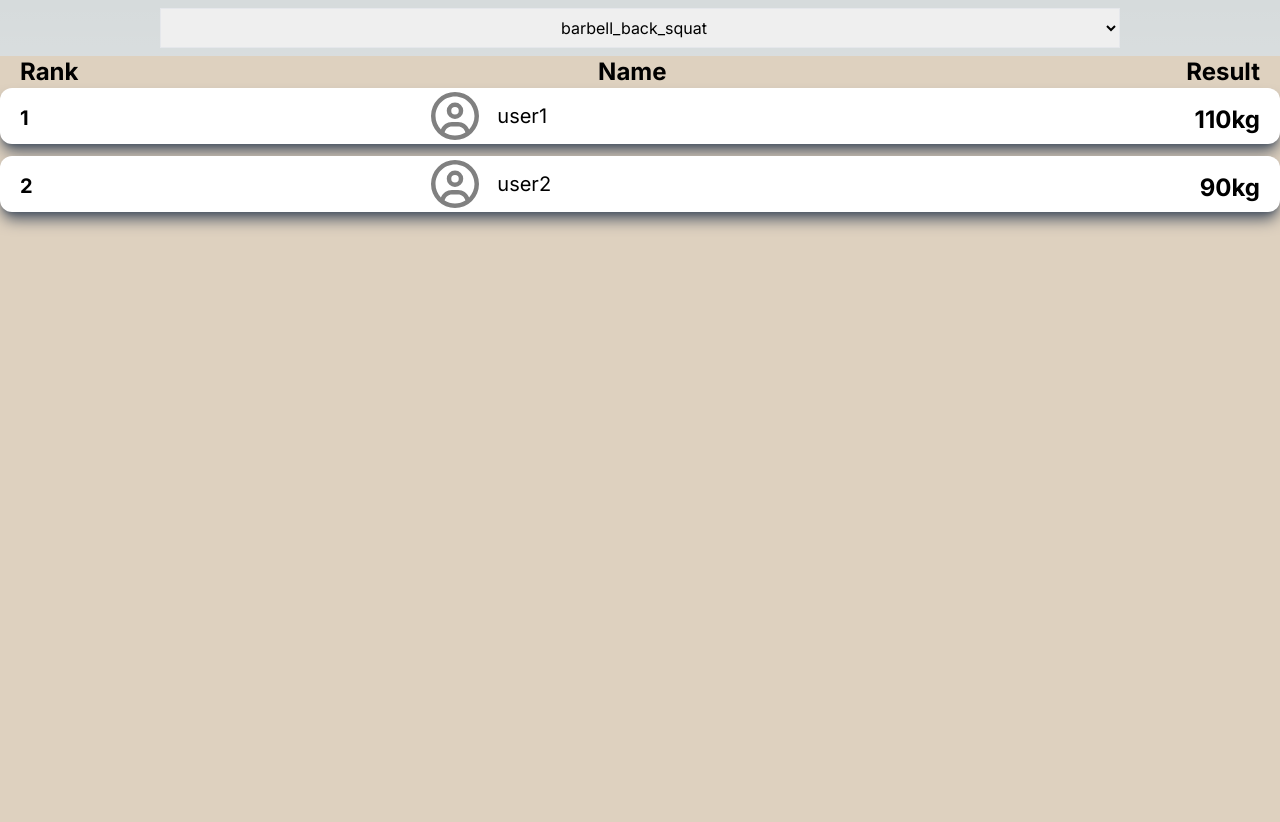
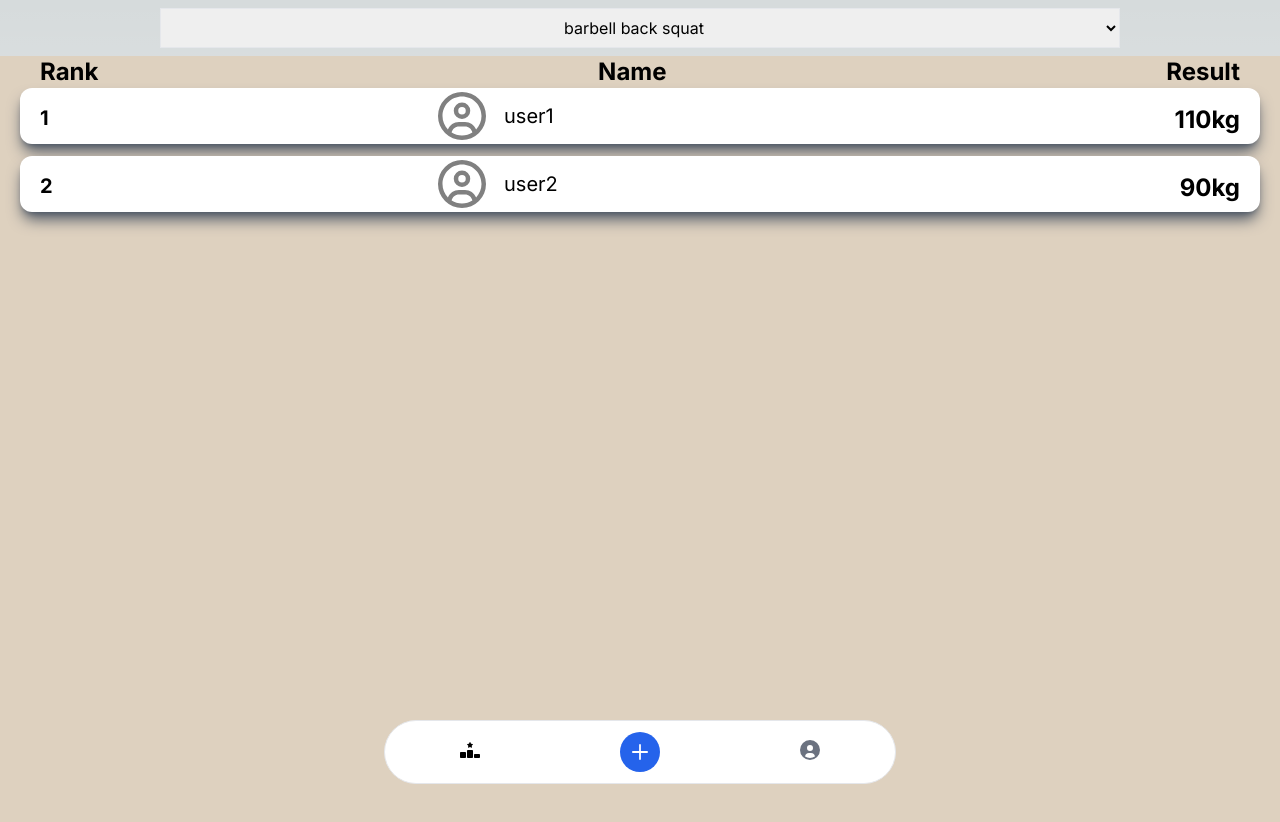
Before and after one commit to Ianshaw93/fitnessLeaderboard, a Next.js app: page / in a window 1280 px wide. Shown: the top 822 px of the page. Built offline with nearby package versions, Linux system fonts and the light colour scheme.

Commit message:
added initial navbar and added margin to leaderboard cards

```diff
--- a/app/components/Leaderboard.jsx
+++ b/app/components/Leaderboard.jsx
@@ -6,7 +6,7 @@ const dummyLeaderboard = [
     {
     "id": "0000",
     "name": "user1",
-    "personal_records": { // should be accessible in both lbs and kgs
+    "personal_records": {
         "barbell_back_squat": 110,
         "barbell_chest_press": 80,
         "barbell_power_clean": 80
@@ -29,7 +29,7 @@ export default function Leaderboard() {
 
 
     const categoryDropdownContent = recordCategories.map((item) => {
-        return <option key={item} value={item}>{item}</option>
+        return <option key={item} value={item}>{item.split('_').join(' ')}</option>
     })
 
     const categoryDropdown = (
@@ -50,6 +50,19 @@ export default function Leaderboard() {
         setSelectedCategory(event.target.value)
     }
 
+    let sortedLeaderboard = [...dummyLeaderboard].sort((a, b) => {
+        const aValue = a.personal_records[selectedCategory];
+        const bValue = b.personal_records[selectedCategory];
+
+        // If aValue is null or undefined, always move it down
+        // If bValue is null or undefined, always move it down unless aValue is also null or undefined
+        if (aValue === null || aValue === undefined) return 1;
+        if (bValue === null || bValue === undefined) return -1;
+
+        // If neither value is null or undefined, compare as normal
+        return bValue - aValue;
+      });
+
 // need to change on dropdown between pr's
     return (
       <>
@@ -59,18 +72,18 @@ export default function Leaderboard() {
       <div  className="min-h-screen bg-[#DED1BF]">
         {/* Title  move to own component or function above*/}
         <div className='grid-cols-3 flex justify-between max-w-full text-2xl font-bold'>
-            <div className='col-span-1 col-start-1 mx-5'>
+            <div className='col-span-1 col-start-1 mx-10'>
                 Rank
             </div>
             <div className='col-span-1 col-start-2 text-left'>
                 Name
             </div>
-            <div className='mx-5'>
+            <div className='mx-10'>
                 Result
             </div>
         </div>
         <ul>
-            {dummyLeaderboard.map((item, index) => {
+            {sortedLeaderboard.map((item, index) => {
                 return (
                     <>
                     <li>
--- a/app/components/LeaderboardCard.jsx
+++ b/app/components/LeaderboardCard.jsx
@@ -6,7 +6,7 @@ export default function LeaderboardCard({rank=1, name='Ian Shaw', weightLifted_k
     // rank, athlete (image + name); result
     return (
       <>
-      <div className="rounded-xl bg-white px-5 py-1 mb-3 shadow-lg shadow-gray-600 grid grid-cols-3 mx-auto max-w-full">
+      <div className="rounded-xl bg-white px-5 py-1 mb-3 shadow-lg shadow-gray-600 grid grid-cols-3 mx-5 max-w-full">
 
       {/* name bolder full width */}
       <div className="col-span-1 mt-3 text-xl capitalize font-bold">
--- /dev/null
+++ b/app/components/Navbar.jsx
@@ -0,0 +1,74 @@
+import { FontAwesomeIcon } from '@fortawesome/react-fontawesome'
+import React from 'react'
+import { faDumbbell } from '@fortawesome/free-solid-svg-icons'
+
+export default function Navbar() {
+    // make bottom of page navbar
+    {/* <FontAwesomeIcon icon={faDumbbell} /> */}
+    return (
+      <>
+
+<div class="fixed z-50 w-full h-16 max-w-lg -translate-x-1/2 bg-white border border-gray-200 rounded-full bottom-4 left-1/2 dark:bg-gray-700 dark:border-gray-600">
+    <div class="grid h-full max-w-lg grid-cols-3 mx-auto">
+        <button data-tooltip-target="tooltip-home" type="button" class="inline-flex flex-col items-center justify-center px-5 rounded-l-full hover:bg-gray-50 dark:hover:bg-gray-800 group">
+            <svg class="w-5 h-5 mb-1 text-gray-500 dark:text-gray-400 group-hover:text-blue-600 dark:group-hover:text-blue-500" xmlns="http://www.w3.org/2000/svg" height="1em" viewBox="0 0 640 512">
+            {/* <svg class="w-5 h-5 mb-1 text-gray-500 dark:text-gray-400 group-hover:text-blue-600 dark:group-hover:text-blue-500" aria-hidden="true" xmlns="http://www.w3.org/2000/svg" fill="currentColor" viewBox="0 0 20 20"> */}
+                <path d="M353.8 54.1L330.2 6.3c-3.9-8.3-16.1-8.6-20.4 0L286.2 54.1l-52.3 7.5c-9.3 1.4-13.3 12.9-6.4 19.8l38 37-9 52.1c-1.4 9.3 8.2 16.5 16.8 12.2l46.9-24.8 46.6 24.4c8.6 4.3 18.3-2.9 16.8-12.2l-9-52.1 38-36.6c6.8-6.8 2.9-18.3-6.4-19.8l-52.3-7.5zM256 256c-17.7 0-32 14.3-32 32V480c0 17.7 14.3 32 32 32H384c17.7 0 32-14.3 32-32V288c0-17.7-14.3-32-32-32H256zM32 320c-17.7 0-32 14.3-32 32V480c0 17.7 14.3 32 32 32H160c17.7 0 32-14.3 32-32V352c0-17.7-14.3-32-32-32H32zm416 96v64c0 17.7 14.3 32 32 32H608c17.7 0 32-14.3 32-32V416c0-17.7-14.3-32-32-32H480c-17.7 0-32 14.3-32 32z"/>
+            </svg>
+                {/* <path d="m19.707 9.293-2-2-7-7a1 1 0 0 0-1.414 0l-7 7-2 2a1 1 0 0 0 1.414 1.414L2 10.414V18a2 2 0 0 0 2 2h3a1 1 0 0 0 1-1v-4a1 1 0 0 1 1-1h2a1 1 0 0 1 1 1v4a1 1 0 0 0 1 1h3a2 2 0 0 0 2-2v-7.586l.293.293a1 1 0 0 0 1.414-1.414Z"/>
+            </svg> */}
+            <span class="sr-only">Home</span>
+        </button>
+        <div id="tooltip-home" role="tooltip" class="absolute z-10 invisible inline-block px-3 py-2 text-sm font-medium text-white transition-opacity duration-300 bg-gray-900 rounded-lg shadow-sm opacity-0 tooltip dark:bg-gray-700">
+            Home
+            <div class="tooltip-arrow" data-popper-arrow></div>
+        </div>
+        {/* <button data-tooltip-target="tooltip-wallet" type="button" class="inline-flex flex-col items-center justify-center px-5 hover:bg-gray-50 dark:hover:bg-gray-800 group">
+            <svg class="w-5 h-5 mb-1 text-gray-500 dark:text-gray-400 group-hover:text-blue-600 dark:group-hover:text-blue-500" aria-hidden="true" xmlns="http://www.w3.org/2000/svg" fill="currentColor" viewBox="0 0 20 20">
+                <path d="M11.074 4 8.442.408A.95.95 0 0 0 7.014.254L2.926 4h8.148ZM9 13v-1a4 4 0 0 1 4-4h6V6a1 1 0 0 0-1-1H1a1 1 0 0 0-1 1v13a1 1 0 0 0 1 1h17a1 1 0 0 0 1-1v-2h-6a4 4 0 0 1-4-4Z"/>
+                <path d="M19 10h-6a2 2 0 0 0-2 2v1a2 2 0 0 0 2 2h6a1 1 0 0 0 1-1v-3a1 1 0 0 0-1-1Zm-4.5 3.5a1 1 0 1 1 0-2 1 1 0 0 1 0 2ZM12.62 4h2.78L12.539.41a1.086 1.086 0 1 0-1.7 1.352L12.62 4Z"/>
+            </svg>
+            <span class="sr-only">Wallet</span>
+        </button>
+        <div id="tooltip-wallet" role="tooltip" class="absolute z-10 invisible inline-block px-3 py-2 text-sm font-medium text-white transition-opacity duration-300 bg-gray-900 rounded-lg shadow-sm opacity-0 tooltip dark:bg-gray-700">
+            Wallet
+            <div class="tooltip-arrow" data-popper-arrow></div>
+        </div> */}
+        <div class="flex items-center justify-center">
+            <button data-tooltip-target="tooltip-new" type="button" class="inline-flex items-center justify-center w-10 h-10 font-medium bg-blue-600 rounded-full hover:bg-blue-700 group focus:ring-4 focus:ring-blue-300 focus:outline-none dark:focus:ring-blue-800">
+                <svg class="w-4 h-4 text-white" aria-hidden="true" xmlns="http://www.w3.org/2000/svg" fill="none" viewBox="0 0 18 18">
+                    <path stroke="currentColor" stroke-linecap="round" stroke-linejoin="round" stroke-width="2" d="M9 1v16M1 9h16"/>
+                </svg>
+                <span class="sr-only">New item</span>
+            </button>
+        </div>
+        <div id="tooltip-new" role="tooltip" class="absolute z-10 invisible inline-block px-3 py-2 text-sm font-medium text-white transition-opacity duration-300 bg-gray-900 rounded-lg shadow-sm opacity-0 tooltip dark:bg-gray-700">
+            Create new item
+            <div class="tooltip-arrow" data-popper-arrow></div>
+        </div>
+        {/* <button data-tooltip-target="tooltip-settings" type="button" class="inline-flex flex-col items-center justify-center px-5 hover:bg-gray-50 dark:hover:bg-gray-800 group">
+            <svg class="w-5 h-5 mb-1 text-gray-500 dark:text-gray-400 group-hover:text-blue-600 dark:group-hover:text-blue-500" aria-hidden="true" xmlns="http://www.w3.org/2000/svg" fill="none" viewBox="0 0 20 20">
+                <path stroke="currentColor" stroke-linecap="round" stroke-linejoin="round" stroke-width="2" d="M4 12.25V1m0 11.25a2.25 2.25 0 0 0 0 4.5m0-4.5a2.25 2.25 0 0 1 0 4.5M4 19v-2.25m6-13.5V1m0 2.25a2.25 2.25 0 0 0 0 4.5m0-4.5a2.25 2.25 0 0 1 0 4.5M10 19V7.75m6 4.5V1m0 11.25a2.25 2.25 0 1 0 0 4.5 2.25 2.25 0 0 0 0-4.5ZM16 19v-2"/>
+            </svg>
+            <span class="sr-only">Settings</span>
+        </button>
+        <div id="tooltip-settings" role="tooltip" class="absolute z-10 invisible inline-block px-3 py-2 text-sm font-medium text-white transition-opacity duration-300 bg-gray-900 rounded-lg shadow-sm opacity-0 tooltip dark:bg-gray-700">
+            Settings
+            <div class="tooltip-arrow" data-popper-arrow></div>
+        </div> */}
+        <button data-tooltip-target="tooltip-profile" type="button" class="inline-flex flex-col items-center justify-center px-5 rounded-r-full hover:bg-gray-50 dark:hover:bg-gray-800 group">
+            <svg class="w-5 h-5 mb-1 text-gray-500 dark:text-gray-400 group-hover:text-blue-600 dark:group-hover:text-blue-500" aria-hidden="true" xmlns="http://www.w3.org/2000/svg" fill="currentColor" viewBox="0 0 20 20">
+                <path d="M10 0a10 10 0 1 0 10 10A10.011 10.011 0 0 0 10 0Zm0 5a3 3 0 1 1 0 6 3 3 0 0 1 0-6Zm0 13a8.949 8.949 0 0 1-4.951-1.488A3.987 3.987 0 0 1 9 13h2a3.987 3.987 0 0 1 3.951 3.512A8.949 8.949 0 0 1 10 18Z"/>
+            </svg>
+            <span class="sr-only">Profile</span>
+        </button>
+        <div id="tooltip-profile" role="tooltip" class="absolute z-10 invisible inline-block px-3 py-2 text-sm font-medium text-white transition-opacity duration-300 bg-gray-900 rounded-lg shadow-sm opacity-0 tooltip dark:bg-gray-700">
+            Profile
+            <div class="tooltip-arrow" data-popper-arrow></div>
+        </div>
+    </div>
+</div>
+
+      </>
+    )
+  }
--- a/app/page.jsx
+++ b/app/page.jsx
@@ -1,5 +1,5 @@
 import Image from 'next/image'
-import AddWorkout from './components/AddWorkout'
+import Navbar from './components/Navbar'
 import Leaderboard from './components/Leaderboard'
 
 
@@ -10,8 +10,8 @@ import Leaderboard from './components/Leaderboard'
 export default function Home() {
   return (
     <>
-    {/* Test
-    <AddWorkout /> */}
+    {/* Test */}
+    <Navbar />
     <Leaderboard />
     </>
   )
--- a/package.json
+++ b/package.json
@@ -10,6 +10,7 @@
   },
   "dependencies": {
     "@fortawesome/free-regular-svg-icons": "^6.4.0",
+    "@fortawesome/free-solid-svg-icons": "^6.4.0",
     "@fortawesome/react-fontawesome": "^0.2.0",
     "@types/node": "20.4.2",
     "@types/react": "18.2.15",
```
Also changed, not shown: 1 other file (tests, documents, lock files or other folders).
